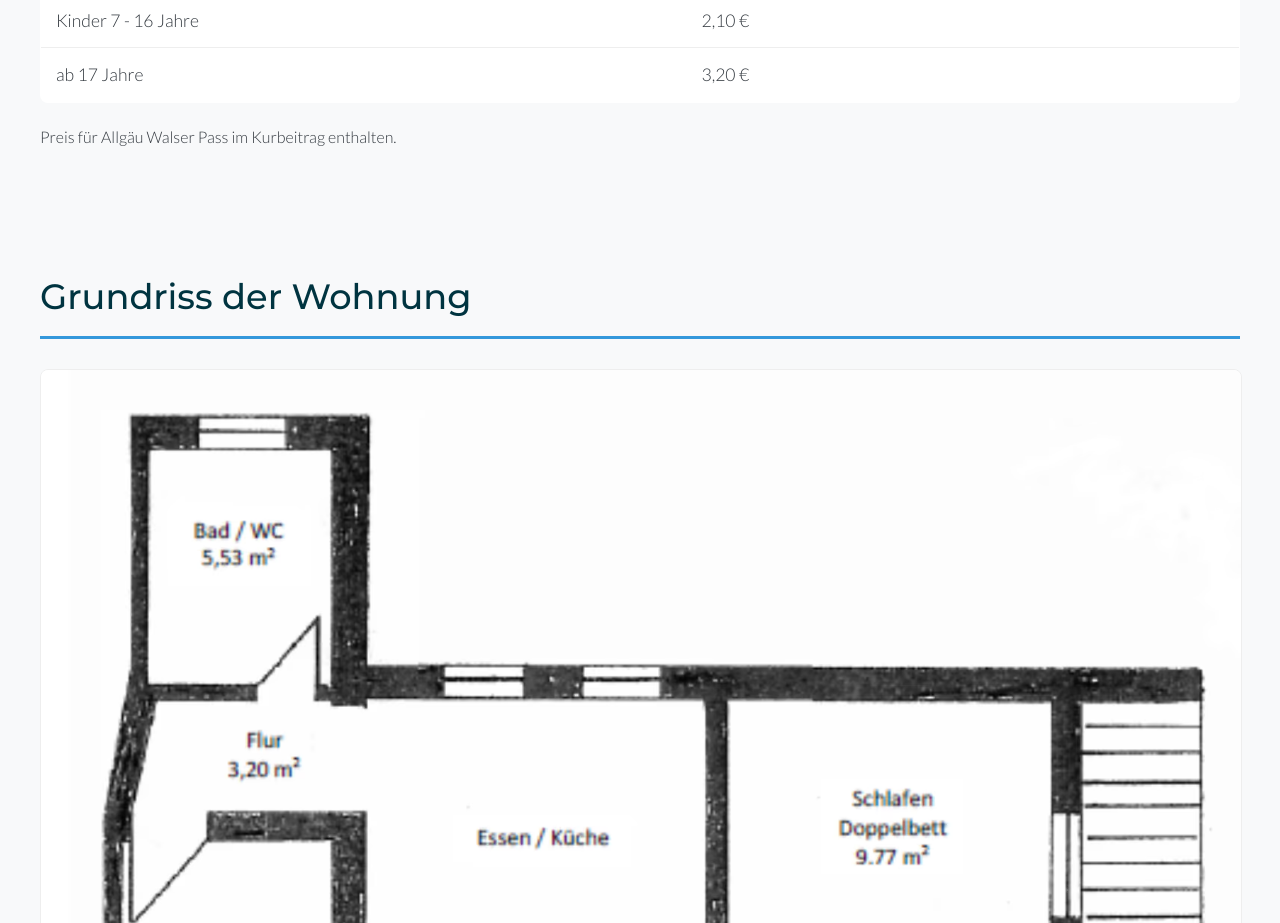
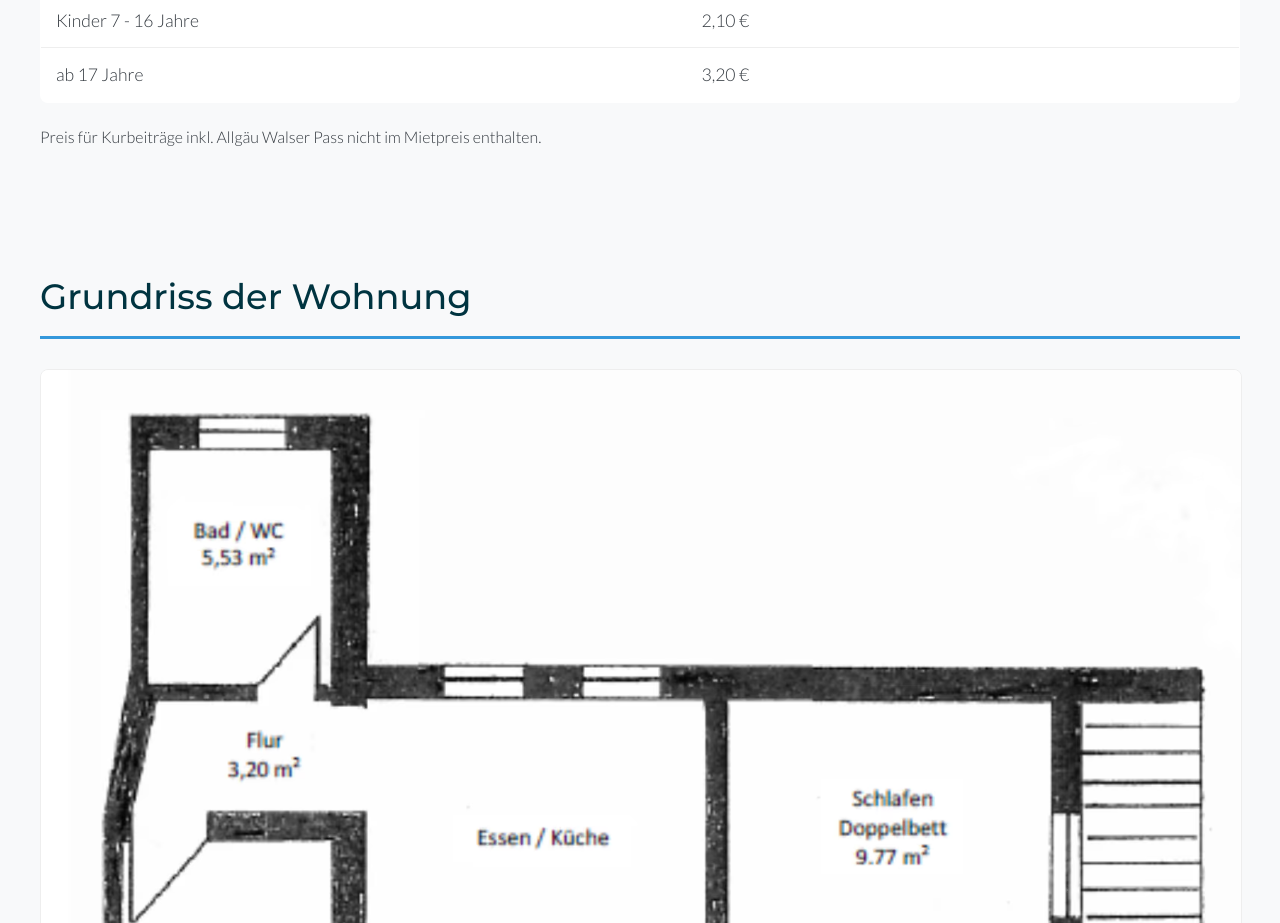
Before and after one commit to soloxjs/fewo, a plain HTML site: page index.html in a window 1280 px wide. Shown: the part 4060-4983 px from the top of the page. Drawn offline with Linux system fonts and the light colour scheme.

Commit message:
Ausstattung

```diff
--- a/index.html
+++ b/index.html
@@ -790,7 +790,7 @@
                         </tr>
                     </tbody>
                 </table>
-                <p>Preis für Allgäu Walser Pass im Kurbeitrag enthalten.</p>
+                <p>Preis für Kurbeiträge inkl. Allgäu Walser Pass nicht im Mietpreis enthalten.</p>
             </div>
         </section>
 
```
